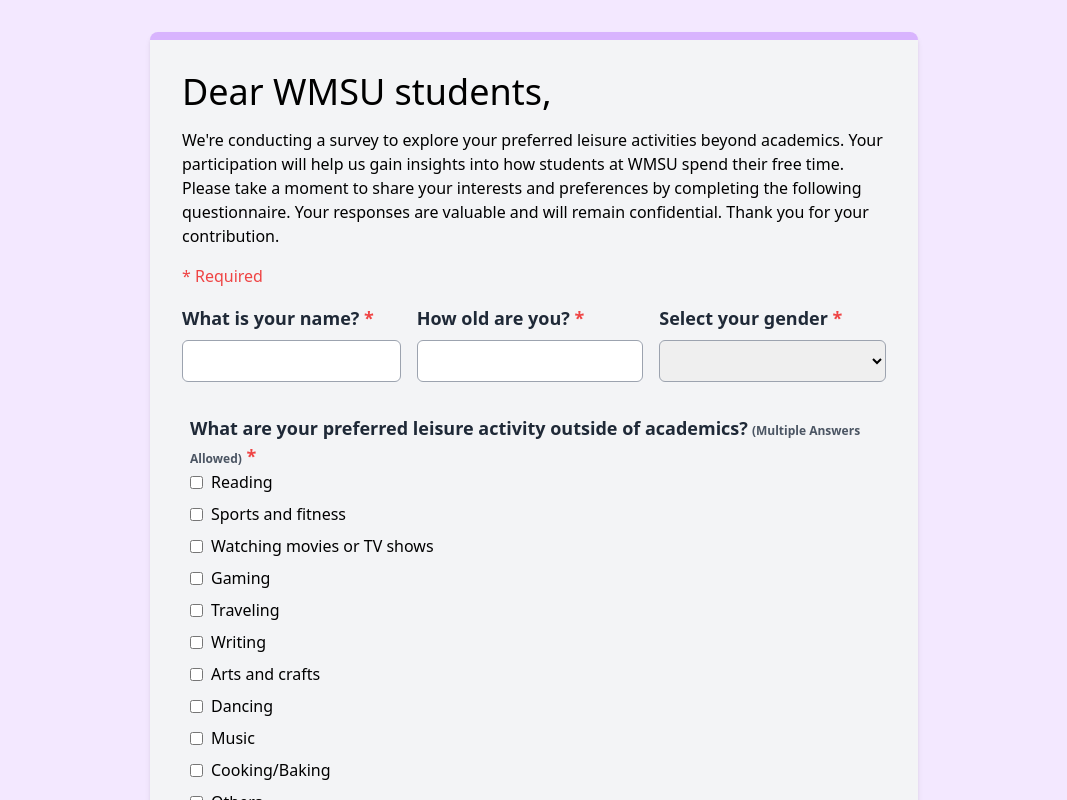
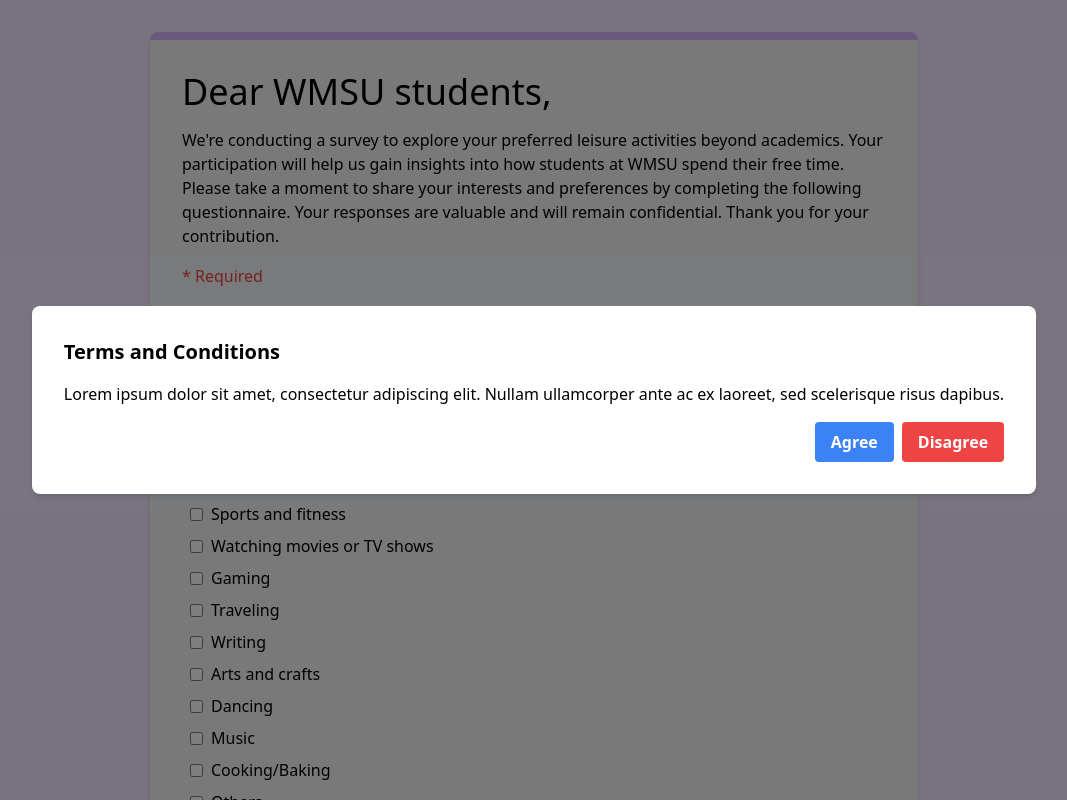
Before and after one commit to BrAcKeTzone/simple_survey_client, a React (Vite) app: page /#/ in a window 1280 px wide. Shown: the top 800 px of the page, without its empty margins (106-1173 px from the left). Built offline with nearby package versions, Linux system fonts and the light colour scheme.

Commit message:
Added overlay for terms and conditions

```diff
--- a/src/components/SurveyForm.jsx
+++ b/src/components/SurveyForm.jsx
@@ -26,6 +26,22 @@ const SurveyForm = () => {
       .positive("Age must be a positive number"),
     gender: Yup.string().required("Required"),
   });
+
+  const [showOverlay, setShowOverlay] = useState(true);
+  const [agreed, setAgreed] = useState(false);
+
+  const handleCloseOverlay = () => {
+    setShowOverlay(false);
+  };
+
+  const handleAgree = () => {
+    setAgreed(true);
+    handleCloseOverlay();
+  };
+
+  const handleDisagree = () => {
+    navigate("/result");
+  };
 
   const [unansweredQuestions, setUnansweredQuestions] = useState([]);
   const [isSubmitting, setIsSubmitting] = useState(false);
@@ -69,6 +85,31 @@ const SurveyForm = () => {
 
   return (
     <>
+      {showOverlay && (
+        <div className="fixed top-0 left-0 w-full h-full bg-black bg-opacity-50 flex justify-center items-center">
+          <div className="bg-white p-8 rounded-lg shadow-md">
+            <h1 className="text-xl font-bold mb-4">Terms and Conditions</h1>
+            <p className="mb-4">
+              Lorem ipsum dolor sit amet, consectetur adipiscing elit. Nullam
+              ullamcorper ante ac ex laoreet, sed scelerisque risus dapibus.
+            </p>
+            <div className="flex justify-end">
+              <button
+                className="bg-blue-500 hover:bg-blue-700 text-white font-bold py-2 px-4 mr-2 rounded"
+                onClick={handleAgree}
+              >
+                Agree
+              </button>
+              <button
+                className="bg-red-500 hover:bg-red-700 text-white font-bold py-2 px-4 rounded"
+                onClick={handleDisagree}
+              >
+                Disagree
+              </button>
+			</div>
+          </div>
+        </div>
+      )}
       {isSubmitting ? (
         <div className="flex items-center justify-center h-screen bg-white bg-opacity-20">
           <span className="loader" />
```
